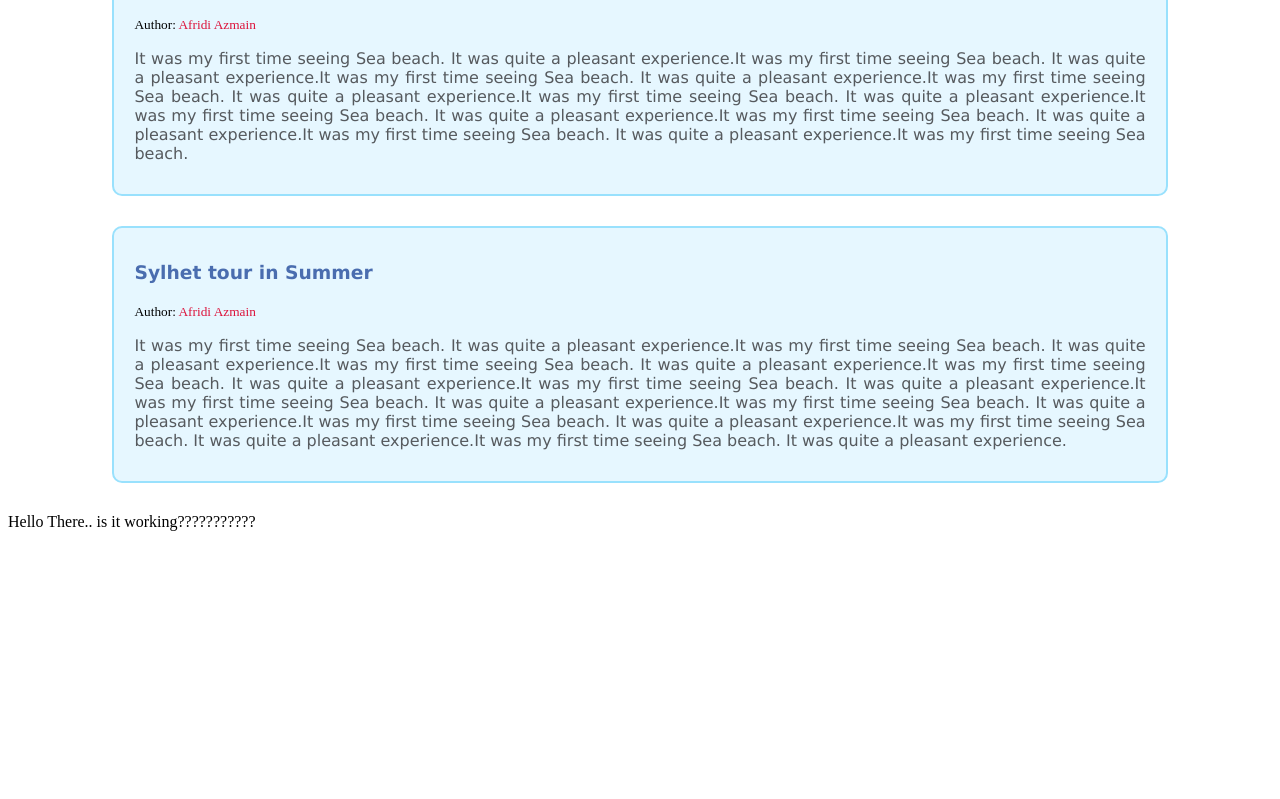
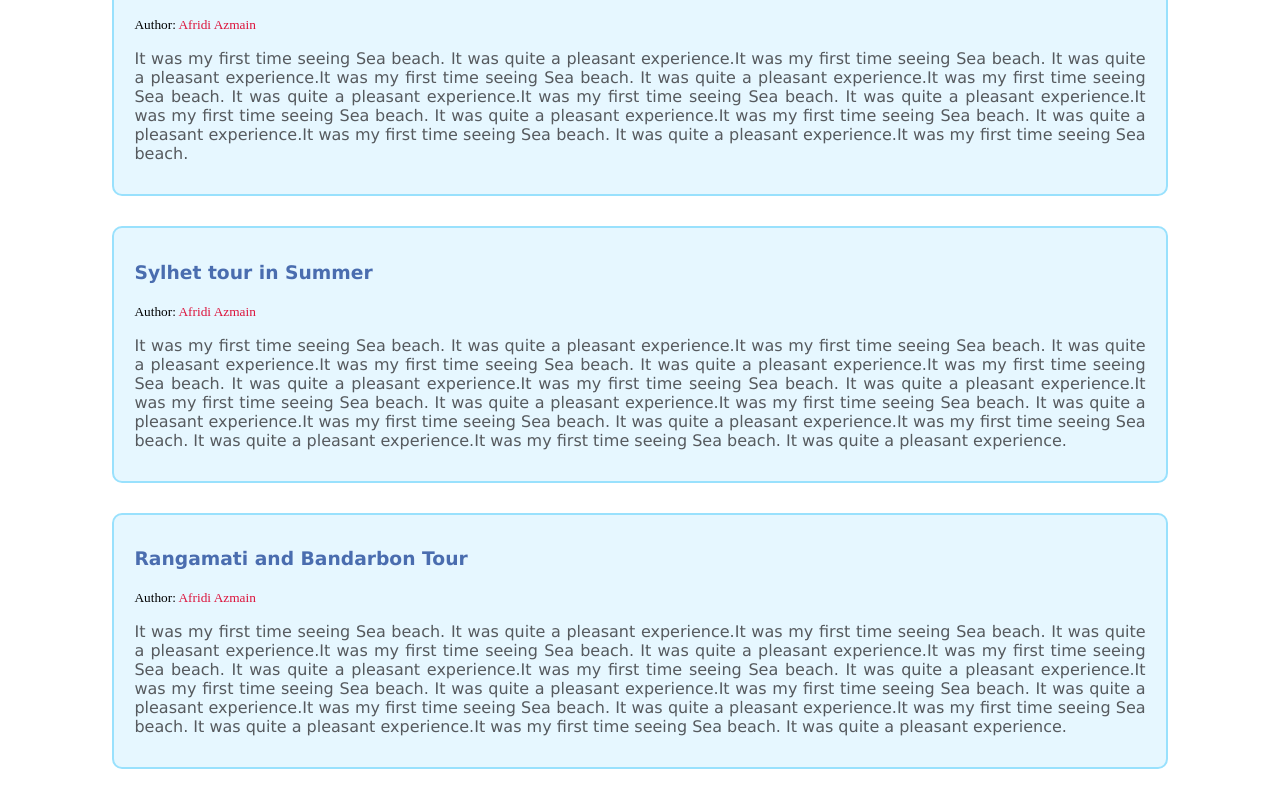
Before and after one commit to Azmain951/M1-Module-2, a plain HTML site: page index.html in a window 1280 px wide. Shown: the part 447-1246 px from the top of the page. Before the commit the page ends 994 px from the top, so only its background shows below. Drawn offline with Linux system fonts and the light colour scheme.

Commit message:
new blog added

```diff
--- a/index.html
+++ b/index.html
@@ -30,8 +30,13 @@
         <p class="blog-description">It was my first time seeing Sea beach. It was quite a pleasant experience.It was my first time seeing Sea beach. It was quite a pleasant experience.It was my first time seeing Sea beach. It was quite a pleasant experience.It was my first time seeing Sea beach. It was quite a pleasant experience.It was my first time seeing Sea beach. It was quite a pleasant experience.It was my first time seeing Sea beach. It was quite a pleasant experience.It was my first time seeing Sea beach. It was quite a pleasant experience.It was my first time seeing Sea beach. It was quite a pleasant experience.It was my first time seeing Sea beach. It was quite a pleasant experience.It was my first time seeing Sea beach. It was quite a pleasant experience.</p>
     </div>
 
-    <p>Hello There.. is it working???????????
-    </p>
+    <div class="blog">
+        <h3 class="blog-header">Rangamati and Bandarbon Tour</h3>
+        <small>Author: <span class="author-name">Afridi Azmain</span></small>
+        <p class="blog-description">It was my first time seeing Sea beach. It was quite a pleasant experience.It was my first time seeing Sea beach. It was quite a pleasant experience.It was my first time seeing Sea beach. It was quite a pleasant experience.It was my first time seeing Sea beach. It was quite a pleasant experience.It was my first time seeing Sea beach. It was quite a pleasant experience.It was my first time seeing Sea beach. It was quite a pleasant experience.It was my first time seeing Sea beach. It was quite a pleasant experience.It was my first time seeing Sea beach. It was quite a pleasant experience.It was my first time seeing Sea beach. It was quite a pleasant experience.It was my first time seeing Sea beach. It was quite a pleasant experience.</p>
+    </div>
+
+
 
 </body>
 </html>
```
